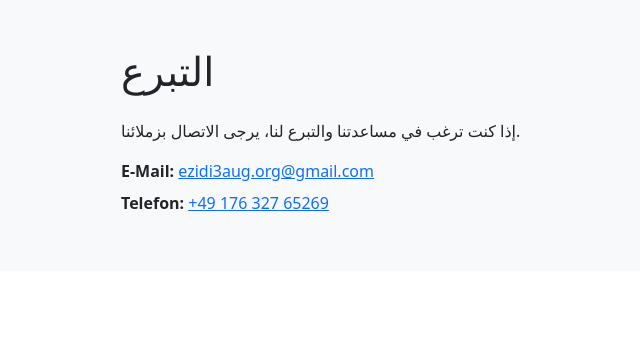
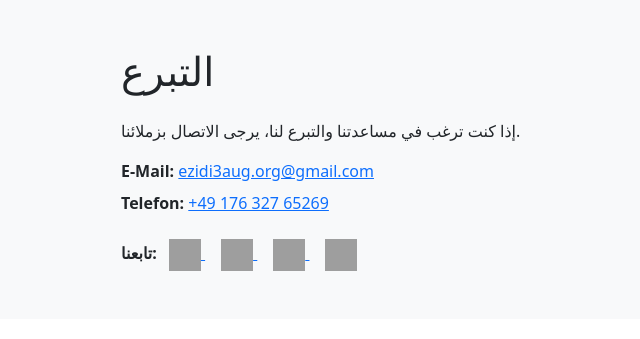
Before and after one commit to Sufyan-hassan/ezedische_3_august, a Django app: page /spenden in a window 1280 px wide. Shown: the part 175-514 px from the top of the page, without its empty margins (181-821 px from the left). Run offline with Django 5.2, Linux system fonts and the light colour scheme; grey boxes are pictures that could not be loaded.

Commit message:
add new changes

```diff
--- a/third_august_organisation/main_app/templates/spenden.html
+++ b/third_august_organisation/main_app/templates/spenden.html
@@ -1,5 +1,17 @@
 {% extends "base.html" %}
 {% load static %}
+
+{# Include Font Awesome CDN for icon fonts #}
+{% block head %}
+    {{ block.super }}
+ <link
+  rel="stylesheet"
+  href="https://cdnjs.cloudflare.com/ajax/libs/font-awesome/6.4.0/css/all.min.css"
+  integrity="sha512-pVU7+zXQVumzayJhjzF2+clATxGcxp4rvhT0hB+GrHwTBpQ7ohLc0Yng7XBMzV6Z7XU3B0PT1Yp1VIK3KNVYKg=="
+  crossorigin="anonymous"
+  referrerpolicy="no-referrer"
+/>
+{% endblock %}
 
 {% block title %}Spenden{% endblock %}
 
@@ -20,6 +32,23 @@
       <a href="tel:+4917632765269">+49&nbsp;176&nbsp;327&nbsp;65269</a>
     </p>
 
+    <div class="mt-4">
+      <div class="mt-4 social-icons">
+      <strong>تابعنا:</strong>
+      <a href="https://facebook.com/yourpage" target="_blank" aria-label="Facebook" class="mx-2">
+        <img src="{% static 'icons/facebook.svg' %}" alt="Facebook icon" width="32" height="32">
+      </a>
+      <a href="https://twitter.com/yourprofile" target="_blank" aria-label="Twitter" class="mx-2">
+        <img src="{% static 'icons/twitter.svg' %}" alt="Twitter icon" width="32" height="32">
+      </a>
+      <a href="https://instagram.com/yourprofile" target="_blank" aria-label="Instagram" class="mx-2">
+        <img src="{% static 'icons/instagram.svg' %}" alt="Instagram icon" width="32" height="32">
+      </a>
+      <a href="https://linkedin.com/company/yourcompany" target="_blank" aria-label="LinkedIn" class="mx-2">
+        <img src="{% static 'icons/linkedin.svg' %}" alt="LinkedIn icon" width="32" height="32">
+      </a>
+      </div>
+    </div>
   </div>
 </section>
 {% endblock %}
```
